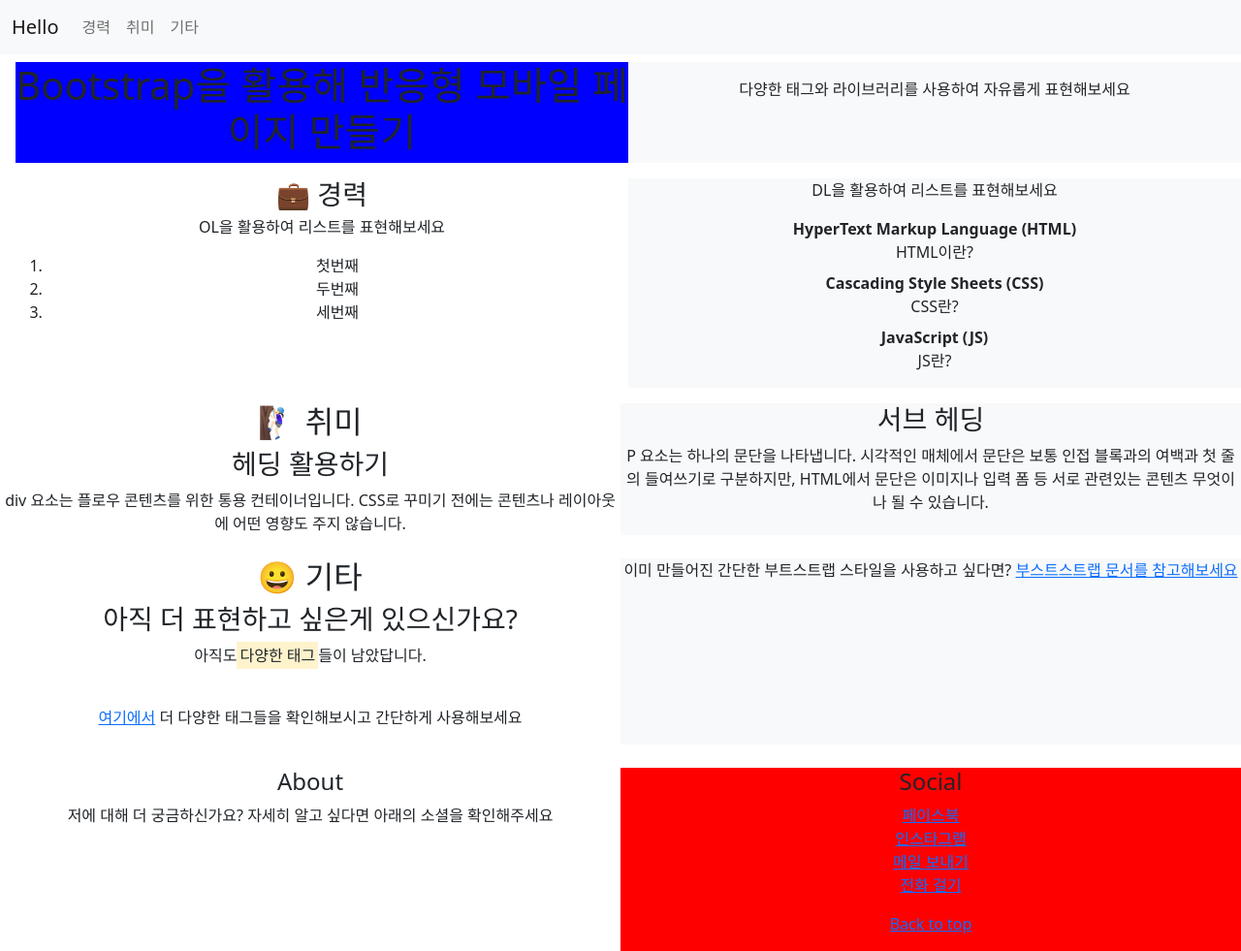
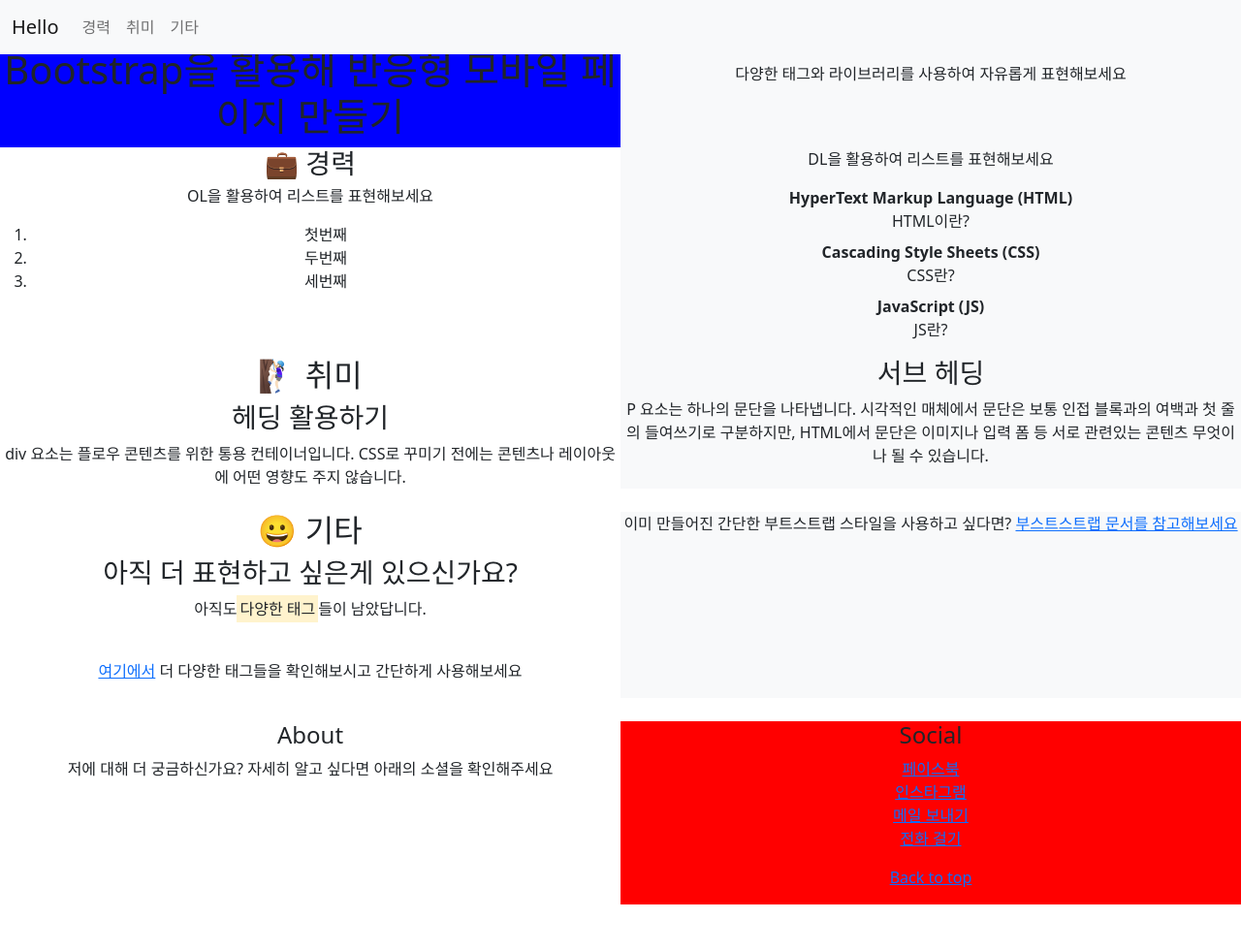
Before and after one commit to joonheejo/fourthday, a plain HTML site: page index.html in a window 1280 px wide. Shown: the whole page at 97% size. After the commit the page ends 933 px from the top, so only its background shows below. Drawn offline with nearby package versions, Linux system fonts and the light colour scheme.

Commit message:
Update index.html

```diff
--- a/index.html
+++ b/index.html
@@ -90,7 +90,7 @@
     <br />
     <br />
     <main>
-      <div class="d-md-flex flex-md-equal w-100 my-md-3 ps-md-3 h-100">
+      <div class="d-md-flex flex-md-equal w-100 h-100">
         <div class="text-center" style="background-color: blue">
           <h1>Bootstrap을 활용해 반응형 모바일 페이지 만들기</h1>
         </div>
@@ -101,7 +101,7 @@
         </div>
       </div>
 
-      <div class="d-md-flex flex-md-equal w-100 my-md-3 ps-md-3">
+      <div class="d-md-flex flex-md-equal w-100">
         <div>
           <article id="experience" class="bootstrap-post">
             <h3 class="bootstrap-post-title mb-1 text-center">
```
